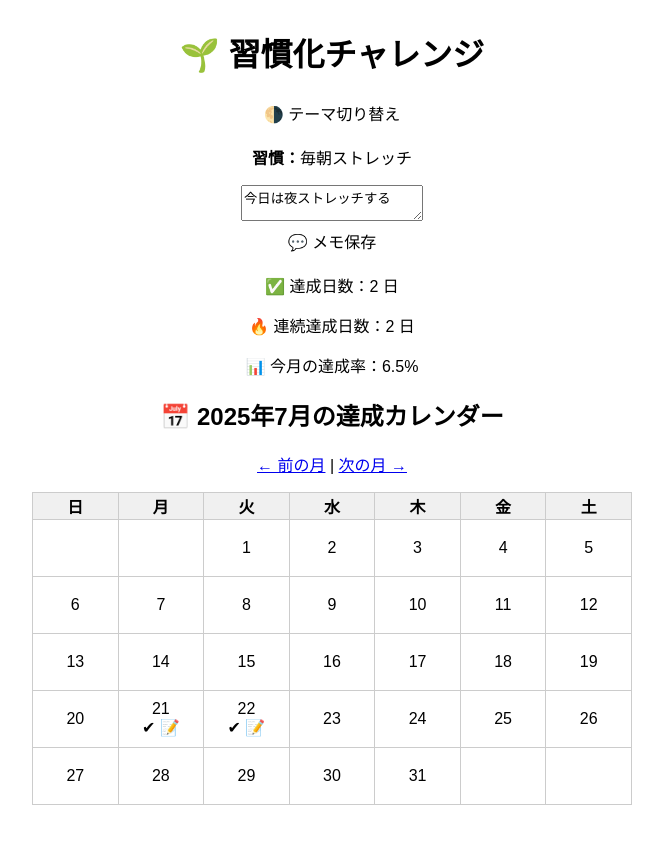
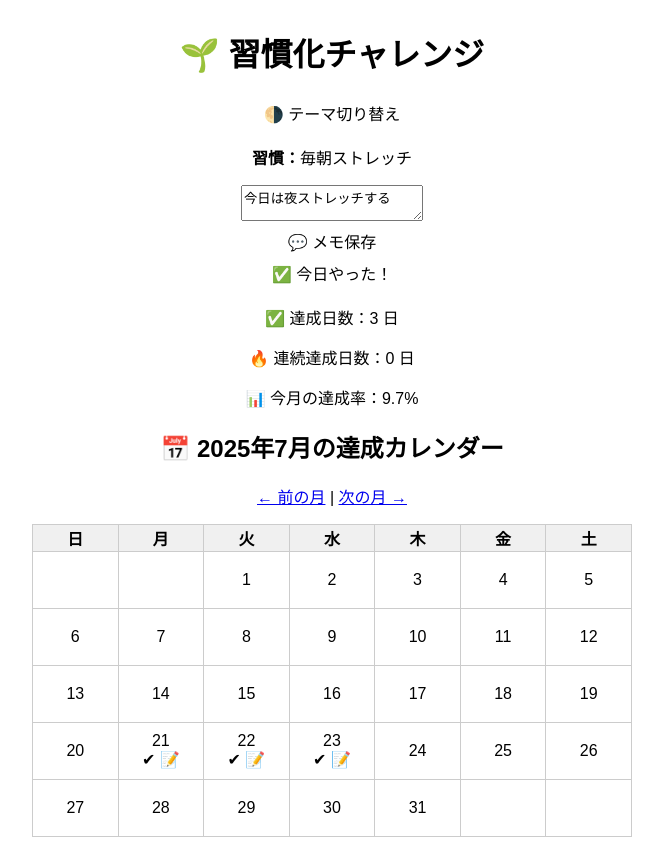
Before and after one commit to Shun0115/minimal-habit, a Flask app: page / in a window 1280 px wide. Shown: the whole page, without its empty margins (308-971 px from the left). Before the commit the page ends 805 px from the top, so only its background shows below. Run offline with Flask 3, Linux system fonts and the light colour scheme.

Commit message:
エラー修正

```diff
--- a/data.json
+++ b/data.json
@@ -2,10 +2,12 @@
   "habit": "毎朝ストレッチ",
   "log": [
     "2025-07-21",
-    "2025-07-22"
+    "2025-07-22",
+    "2025-07-23"
   ],
   "memos": {
     "2025-07-21": "今日は30分やれた",
-    "2025-07-22": "今日は夜ストレッチする"
+    "2025-07-22": "今日は夜ストレッチする",
+    "2025-07-23": "6時からストレッチ"
   }
 }
--- a/templates/index.html
+++ b/templates/index.html
@@ -15,6 +15,10 @@
       <textarea name="memo_text" rows="2" placeholder="今日のメモを書く">{{ data.memos[today_str] if today_str in data.memos else '' }}</textarea>
       <button type="submit" name="memo" value="1">💬 メモ保存</button>
     </form>
+
+  <form method="POST">
+    <button type="submit" name="done" value="1">✅ 今日やった！</button>
+  </form>
 
     <p>✅ 達成日数：{{ data.log | length }} 日</p>
     <p>🔥 連続達成日数：{{ streak }} 日</p>
```
